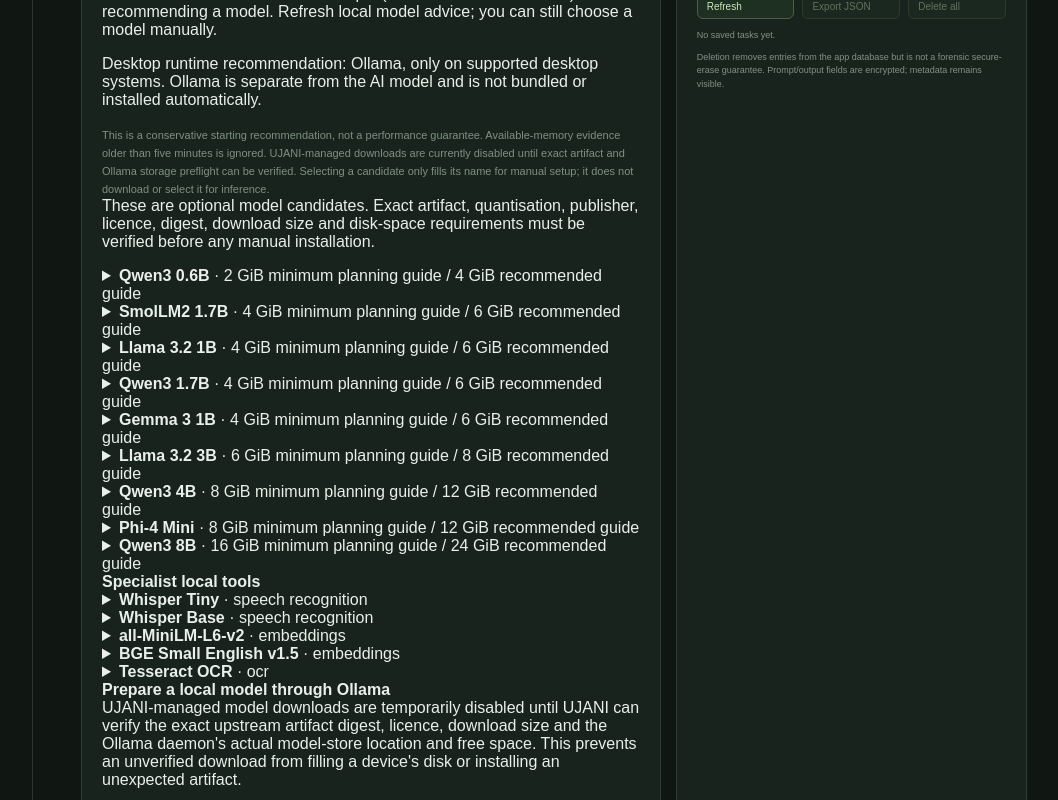
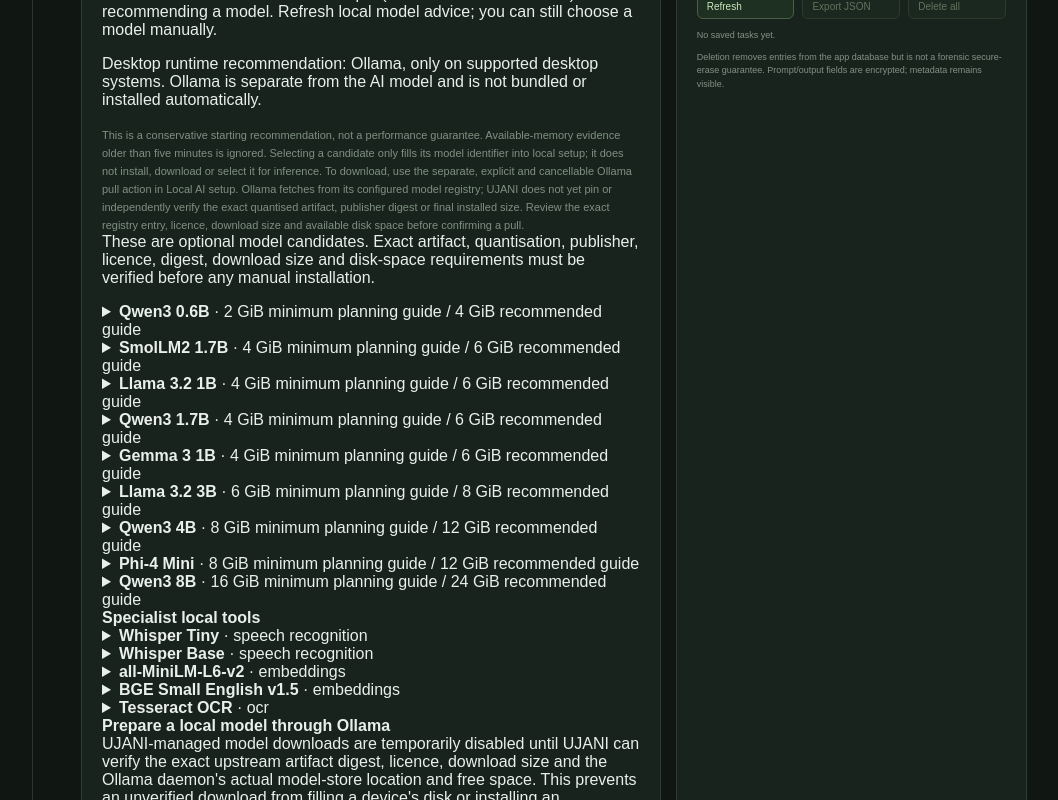
Before and after one commit to asifshadab33/UJANI-PUBLIC-AI-, a React (Vite) app in the folder apps/desktop/: page / in a window 1280 px wide. Shown: the part 7720-8520 px from the top of the page, without its empty margins (205-1263 px from the left). Built offline with nearby package versions, Linux system fonts and the light colour scheme.

Commit message:
fix(public): clarify explicit Ollama model download boundary

```diff
--- a/apps/desktop/src/ModelCatalogue.tsx
+++ b/apps/desktop/src/ModelCatalogue.tsx
@@ -23,7 +23,7 @@ export default function ModelCatalogue({ totalMemoryMb, availableMemoryMb, sampl
             Use {choice.model} as my manual Ollama setup choice
           </button>
         )}
-        <small className="muted">This is a conservative starting recommendation, not a performance guarantee. Available-memory evidence older than five minutes is ignored. UJANI-managed downloads are currently disabled until exact artifact and Ollama storage preflight can be verified. Selecting a candidate only fills its name for manual setup; it does not download or select it for inference.</small>
+        <small className="muted">This is a conservative starting recommendation, not a performance guarantee. Available-memory evidence older than five minutes is ignored. Selecting a candidate only fills its model identifier into local setup; it does not install, download or select it for inference. To download, use the separate, explicit and cancellable Ollama pull action in Local AI setup. Ollama fetches from its configured model registry; UJANI does not yet pin or independently verify the exact quantised artifact, publisher digest or final installed size. Review the exact registry entry, licence, download size and available disk space before confirming a pull.</small>
       </div>
       <p>These are optional model candidates. Exact artifact, quantisation, publisher, licence, digest, download size and disk-space requirements must be verified before any manual installation.</p>
       <div className="model-catalogue-list">
@@ -39,7 +39,7 @@ export default function ModelCatalogue({ totalMemoryMb, availableMemoryMb, sampl
             <p><b>Useful for:</b> {model.tasks.join(", ").replace(/_/g, " ")}.</p>
             <p><b>Candidate platforms:</b> Windows, macOS and Linux with a compatible, installed Ollama desktop runtime. Android and iOS are not supported by this desktop profile; UJANI must verify the exact runtime and architecture before recommending installation.</p>
             <p><b>Limitations:</b> {model.limitations.join(" ")}</p>
-            <p><b>Storage:</b> Exact download and installed sizes depend on the verified quantised artifact and will be shown before download.</p>
+            <p><b>Storage:</b> Exact download and installed sizes vary by registry artifact and quantisation. Check the current Ollama registry entry and local free disk space before using the separate download action; this catalogue does not yet provide a verified size estimate.</p>
             <p><b>Licence:</b> {model.license}</p>
             <small className="muted">Candidate only · {model.runtime_status.replace(/_/g, " ")} · RAM figures are advisory planning guidance, not a fit guarantee.</small>
           </details>
```
